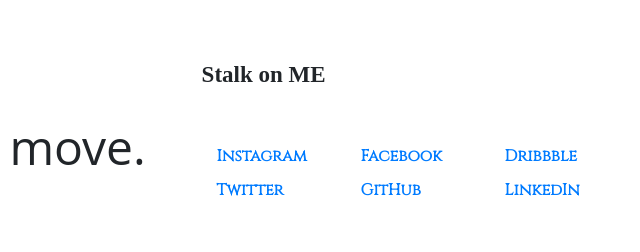
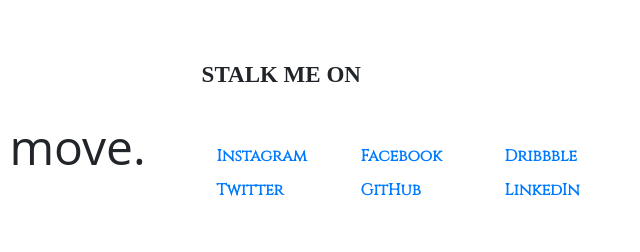
Before and after one commit to SuperAayush/Portfolio, a plain HTML site: page index.html in a window 1280 px wide. Shown: the part 2141-2393 px from the top of the page, 464-1104 px from the left. Drawn offline with nearby package versions, Linux system fonts and the light colour scheme; a web font is replaced by a local one.

Commit message:
Update index.html

```diff
--- a/index.html
+++ b/index.html
@@ -167,7 +167,7 @@
 <h5>If you like my work click on the coffee and buy me one.</h5>
   </div>
     <div class="container_9">
-        <h3>Stalk on ME</h3>
+        <h3>STALK ME ON</h3>
         <div id="links" class="row pt-5">
         <div class="col-lg-3 col-md-4 mt-4 mt-md-0">
         <span class="contacts">
```
